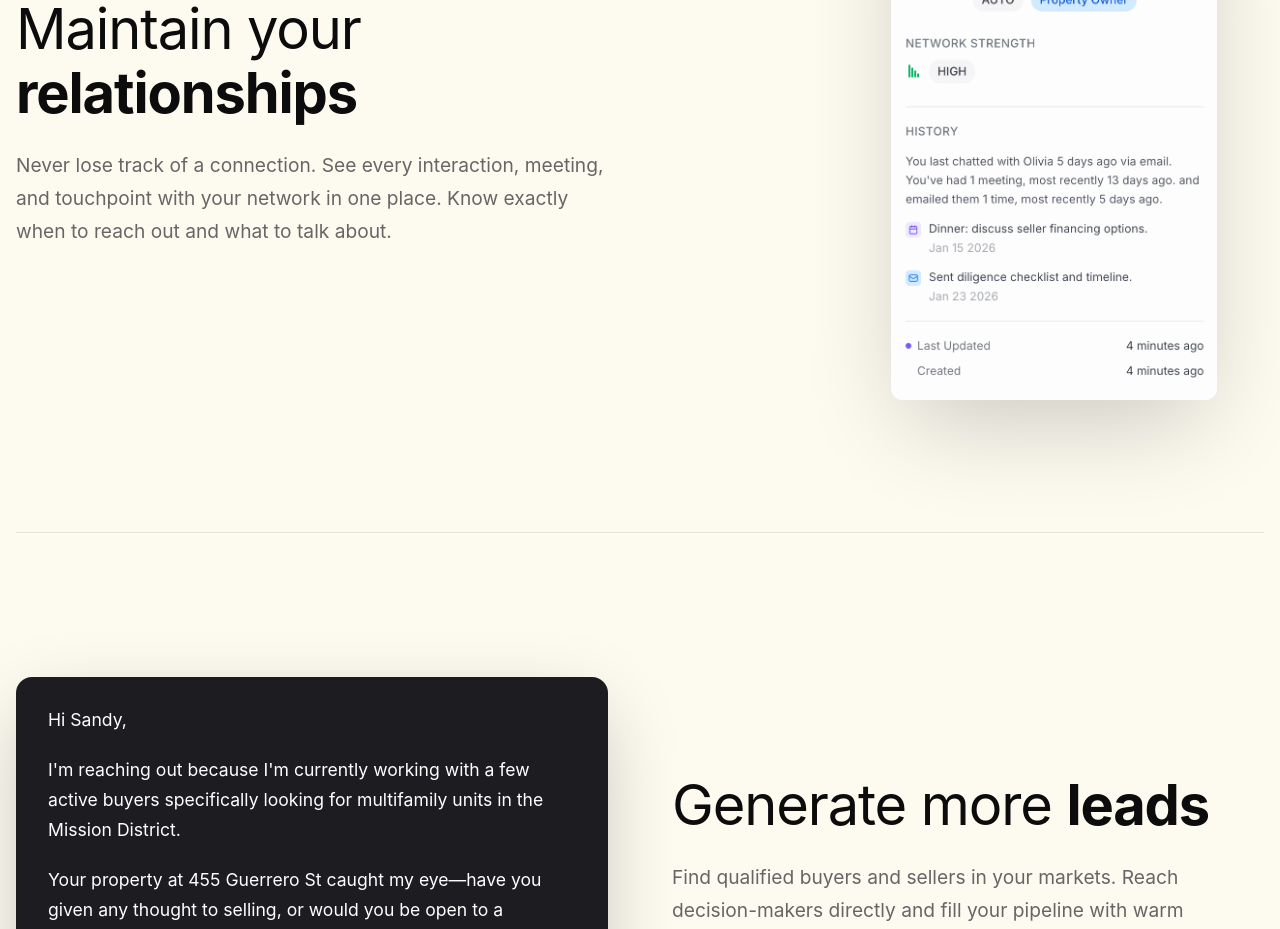
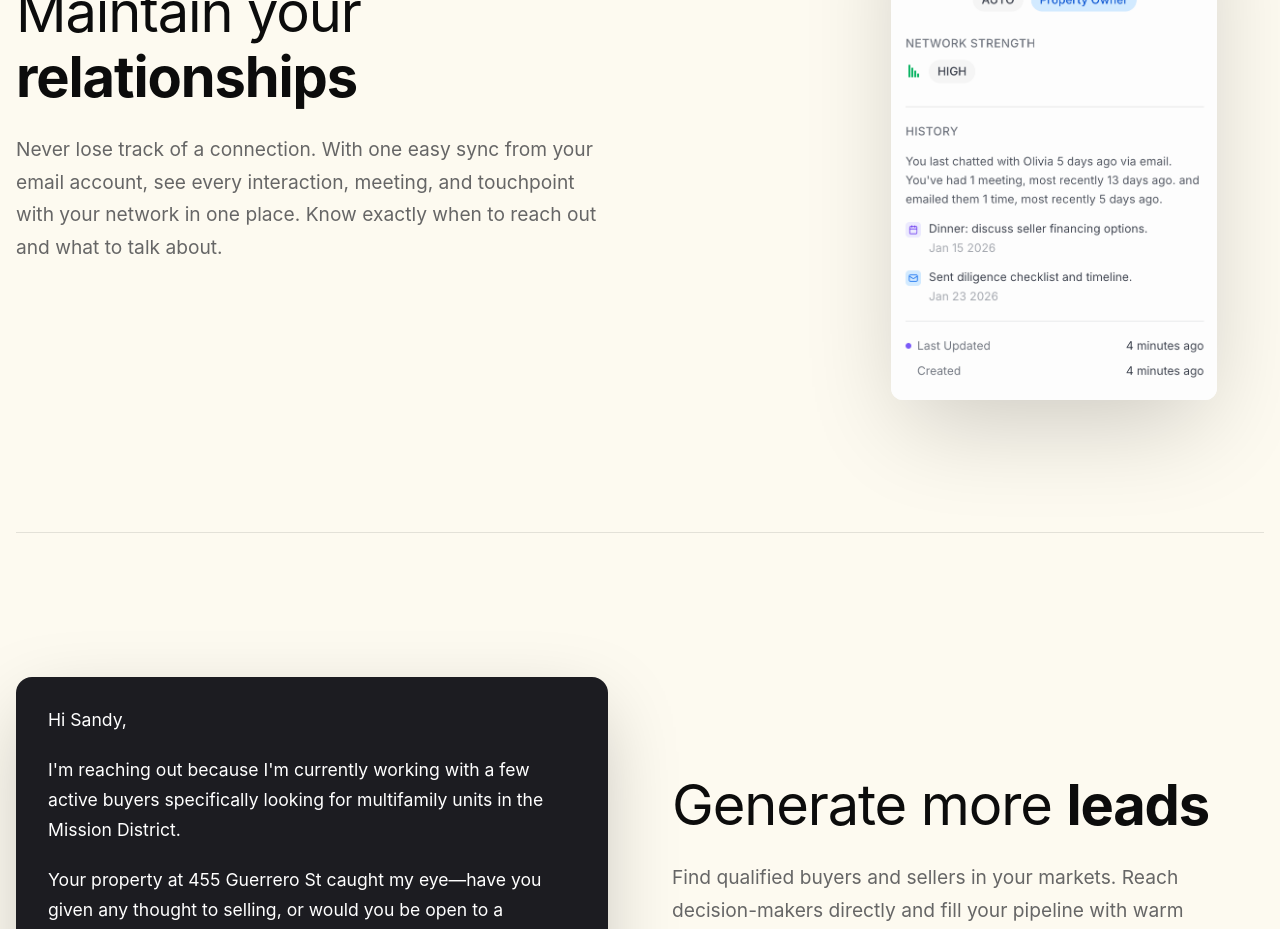
Before and after one commit to jahaskell53/landing-page-cre, a Next.js app: page /brokers in a window 1280 px wide. Shown: the part 1040-1969 px from the top of the page. Built offline with nearby package versions, Linux system fonts and the light colour scheme.

Commit message:
Enhance copy on Brokers page to clarify email sync feature for tracking interactions and meetings.

```diff
--- a/src/app/brokers/page.tsx
+++ b/src/app/brokers/page.tsx
@@ -213,7 +213,7 @@ export default function BrokersPage() {
                 fontFamily: 'var(--font-sans)',
                 marginBottom: '2rem'
               }}>
-                Never lose track of a connection. See every interaction, meeting,
+                Never lose track of a connection. With one easy sync from your email account, see every interaction, meeting,
                 and touchpoint with your network in one place. Know exactly when
                 to reach out and what to talk about.
               </p>
```
